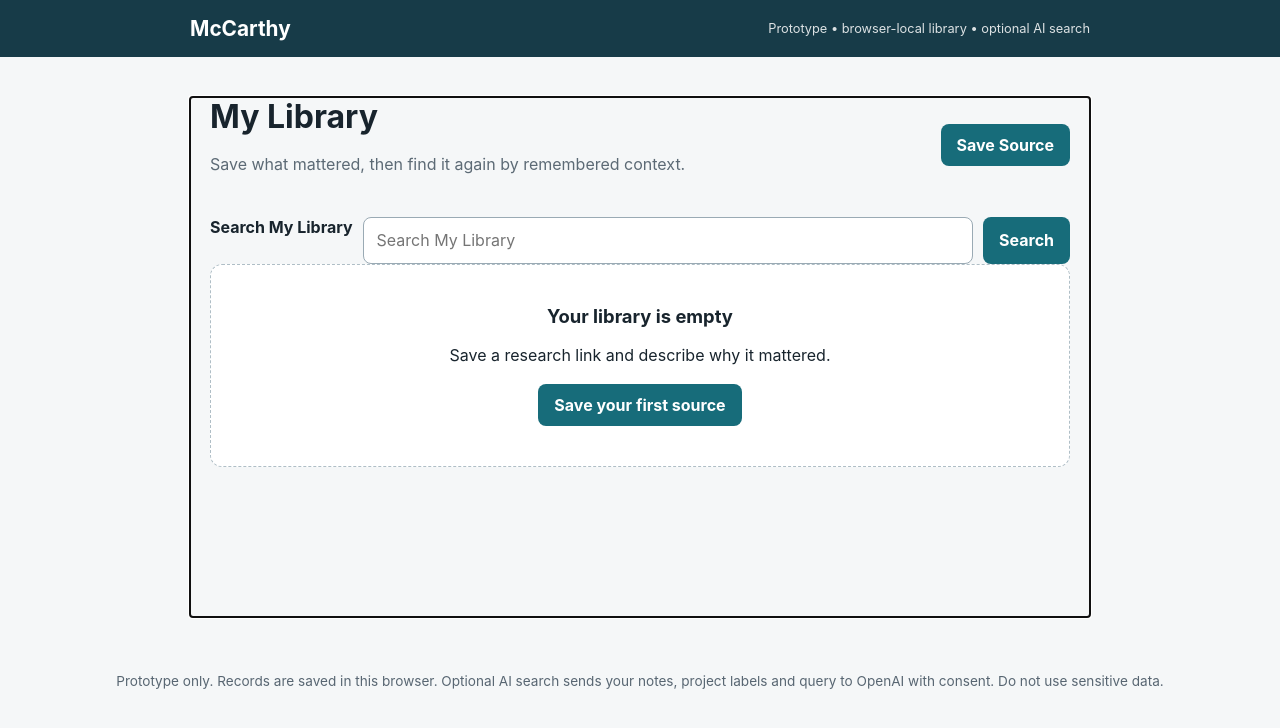
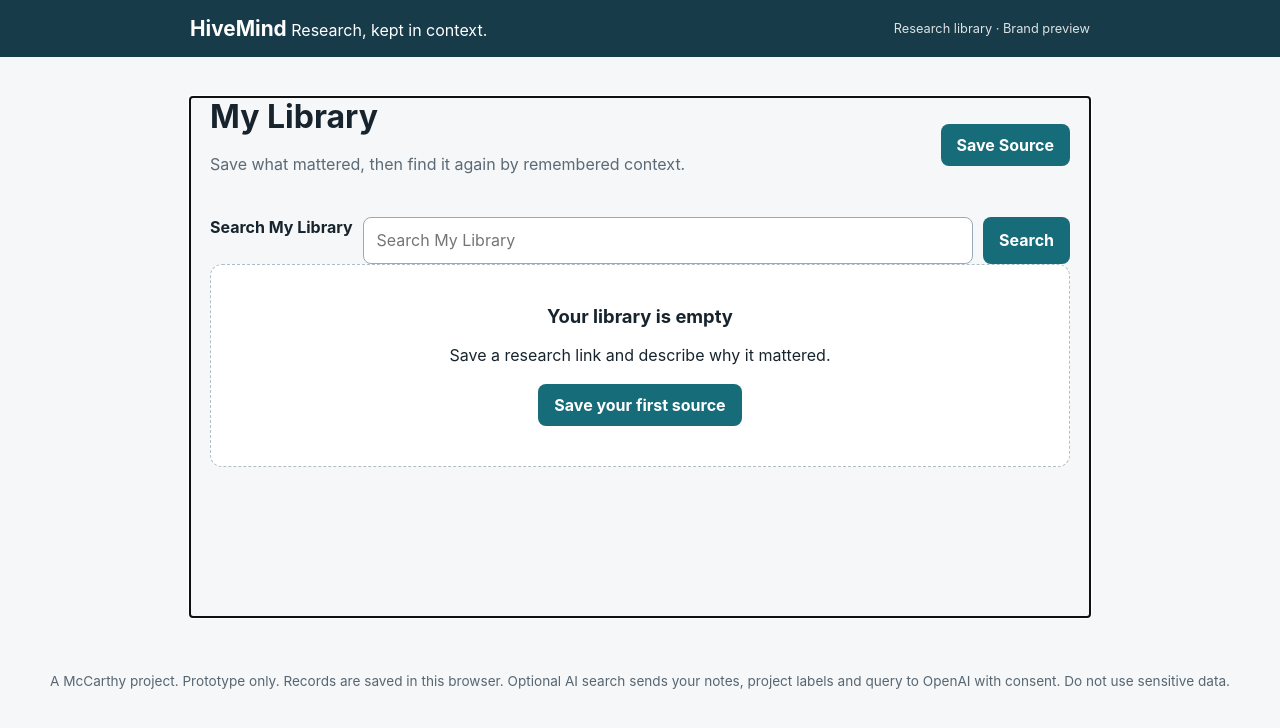
Before and after one commit to Jamesmg10/mccarthy, a website: page index.html in a window 1280 px wide. Drawn offline with Linux system fonts and the light colour scheme.

Commit message:
Draft HiveMind wordmark and page metadata; preserve application scripts

```diff
--- a/index.html
+++ b/index.html
@@ -3,17 +3,21 @@
 <head>
   <meta charset="UTF-8" />
   <meta name="viewport" content="width=device-width, initial-scale=1" />
-  <title>McCarthy — Research Library Prototype</title>
+  <meta name="description" content="Save research with context. Find it again by meaning. A McCarthy project." />
+  <title>HiveMind — Research Library</title>
   <link rel="stylesheet" href="./styles.css" />
   <script src="./ai-search.js" defer></script>
   <script src="./app.js" defer></script>
 </head>
 <body>
   <header class="topbar">
-    <a class="brand" href="#library">McCarthy</a>
-    <span class="prototype-label">Prototype • browser-local library • optional AI search</span>
+    <div class="brand-group">
+      <a class="brand" href="#library">HiveMind</a>
+      <span class="brand-description">Research, kept in context.</span>
+    </div>
+    <span class="prototype-label">Research library · Brand preview</span>
   </header>
   <main id="app" tabindex="-1" aria-live="polite"></main>
-  <footer>Prototype only. Records are saved in this browser. Optional AI search sends your notes, project labels and query to OpenAI with consent. Do not use sensitive data.</footer>
+  <footer>A McCarthy project. Prototype only. Records are saved in this browser. Optional AI search sends your notes, project labels and query to OpenAI with consent. Do not use sensitive data.</footer>
 </body>
 </html>
```
